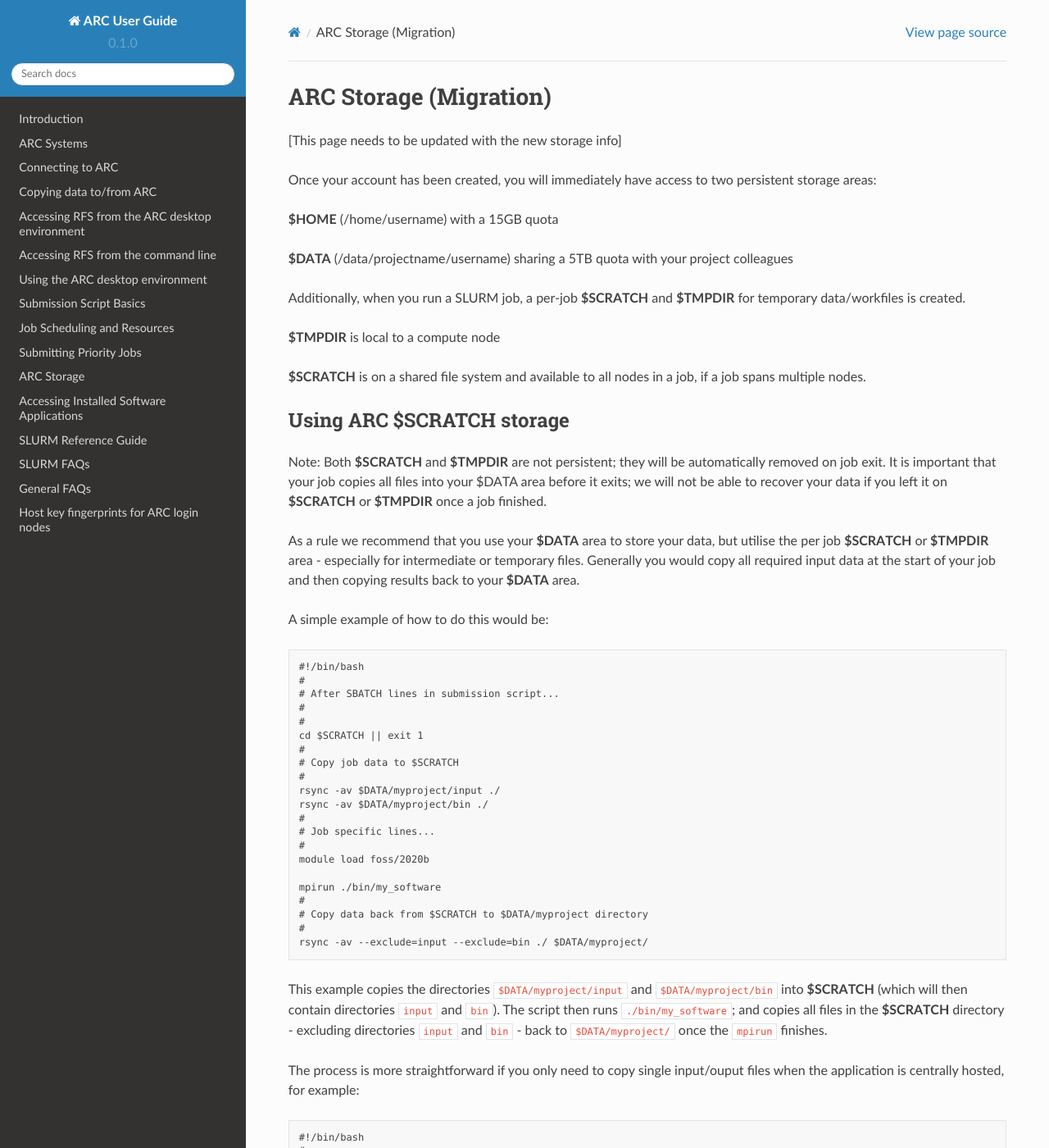
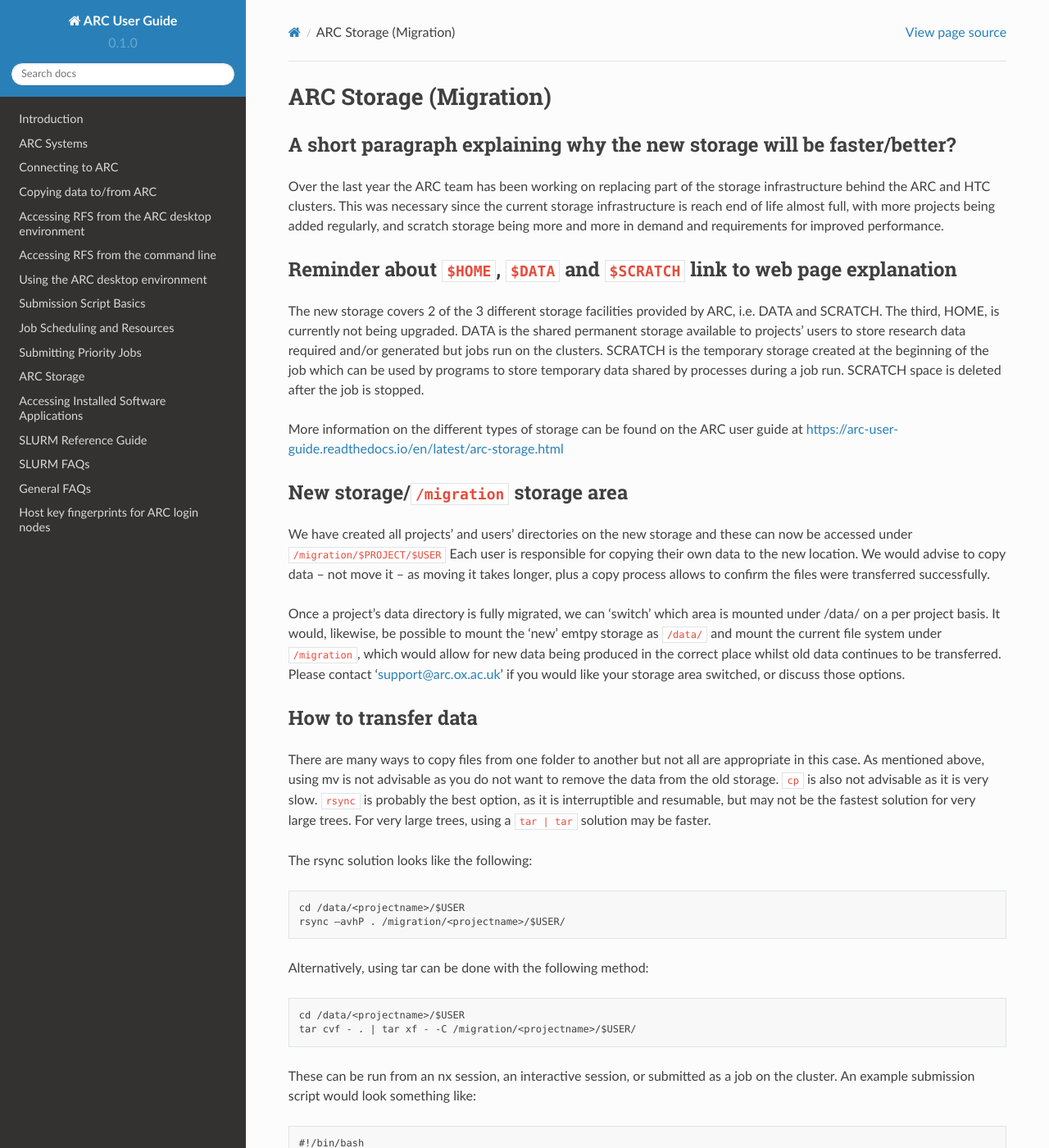
Before and after one commit to tina-friedrich/arc-user-guide, a Sphinx documentation site: the page built from docs/source/arc-storage-migration.rst, in a window 1280 px wide and 1400 px high. Shown: the whole window at 82% size. Built offline with Sphinx 7.4.7 and the Read the Docs theme 2.0.0, drawn with Linux system fonts in a browser that asks for light colours; some of the changed text lies outside the part shown.

Commit message:
Update arc-storage-migration.rst
initial transfer from shared document

```diff
--- a/docs/source/arc-storage-migration.rst
+++ b/docs/source/arc-storage-migration.rst
@@ -1,83 +1,69 @@
 ARC Storage (Migration)
-==============================
-
-[This page needs to be updated with the new storage info]
+=======================
 
 
-Once your account has been created, you will immediately have access to two persistent storage areas:
+A short paragraph explaining why the new storage will be faster/better?
+-----------------------------------------------------------------------
 
-**$HOME** (/home/username) with a 15GB quota
+Over the last year the ARC team has been working on replacing part of the storage infrastructure behind the ARC and HTC clusters. This was necessary since the current storage infrastructure is reach end of life almost full, with more projects being added regularly, and scratch storage being more and more in demand and requirements for improved performance.
 
-**$DATA** (/data/projectname/username)  sharing a 5TB quota with your project colleagues
+Reminder about ``$HOME``, ``$DATA`` and ``$SCRATCH`` link to web page explanation
+---------------------------------------------------------------------------------
 
-Additionally, when you run a SLURM job, a per-job **$SCRATCH** and **$TMPDIR** for temporary data/workfiles is created.
+The new storage covers 2 of the 3 different storage facilities provided by ARC, i.e. DATA and SCRATCH. The third, HOME, is currently not being upgraded. DATA is the shared permanent storage available to projects' users to store research data required and/or generated but jobs run on the clusters. SCRATCH is the temporary storage created at the beginning of the job which can be used by programs to store temporary data shared by processes during a job run. SCRATCH space is deleted after the job is stopped.
 
-**$TMPDIR** is local to a compute node
+More information on the different types of storage can be found on the ARC user guide at https://arc-user-guide.readthedocs.io/en/latest/arc-storage.html
 
-**$SCRATCH** is on a shared file system and available to all nodes in a job, if a job spans multiple nodes.
+New storage/``/migration`` storage area
+---------------------------------------
 
-Using ARC $SCRATCH storage
---------------------------
+We have created all projects' and users' directories on the new storage and these can now be accessed under ``/migration/$PROJECT/$USER`` Each user is responsible for copying their own data to the new location. We would advise to copy data – not move it – as moving it takes longer, plus a copy process allows to confirm the files were transferred successfully.
 
-Note: Both **$SCRATCH** and **$TMPDIR** are not persistent; they will be automatically removed on job exit. It is important that your job copies all files into your $DATA area before it exits; we will not be able to recover your data if you left it on **$SCRATCH** or **$TMPDIR** once a job finished.
+Once a project's data directory is fully migrated, we can 'switch' which area is mounted under /data/ on a per project basis. It would, likewise, be possible to mount the 'new' emtpy storage as ``/data/`` and mount the current file system under ``/migration``, which would allow for new data being produced in the correct place whilst old data continues to be transferred. Please contact ‘support@arc.ox.ac.uk’ if you would like your storage area switched, or discuss those options.
 
-As a rule we recommend that you use your **$DATA** area to store your data, but utilise the per job **$SCRATCH** or **$TMPDIR** area - especially for intermediate or temporary files. Generally you would copy all required input data at the start of your job and then copying results back to your **$DATA** area.
+How to transfer data
+--------------------
 
-A simple example of how to do this would be::
+There are many ways to copy files from one folder to another but not all are appropriate in this case. As mentioned above, using mv is not advisable as you do not want to remove the data from the old storage. ``cp`` is also not advisable as it is very slow. ``rsync`` is probably the best option, as it is interruptible and resumable, but may not be the fastest solution for very large trees. For very large trees, using a ``tar | tar`` solution may be faster.
+
+The rsync solution looks like the following::
+
+  cd /data/<projectname>/$USER
+  rsync –avhP . /migration/<projectname>/$USER/
+
+Alternatively, using tar can be done with the following method::
+
+  cd /data/<projectname>/$USER
+  tar cvf - . | tar xf - -C /migration/<projectname>/$USER/
+
+These can be run from an nx session, an interactive session, or submitted as a job on the cluster. An example submission script would look something like::
 
   #!/bin/bash
-  #
-  # After SBATCH lines in submission script...
-  #
-  #
-  cd $SCRATCH || exit 1
-  #
-  # Copy job data to $SCRATCH
-  #
-  rsync -av $DATA/myproject/input ./
-  rsync -av $DATA/myproject/bin ./
-  #
-  # Job specific lines...
-  #
-  module load foss/2020b
+  #SBATCH --nodes=1
+  #SBATCH --ntasks-per-node=1
+  #SBATCH --cpus-per-task=2
+  #SBATCH --partition=short
+  #SBATCH --job-name=Data_migration
 
-  mpirun ./bin/my_software
-  #
-  # Copy data back from $SCRATCH to $DATA/myproject directory
-  #
-  rsync -av --exclude=input --exclude=bin ./ $DATA/myproject/
+  module purge
 
-This example copies the directories ``$DATA/myproject/input`` and ``$DATA/myproject/bin`` into **$SCRATCH** (which will then contain directories ``input`` and ``bin``). The script then runs ``./bin/my_software``; and copies all files in the **$SCRATCH** directory - excluding directories ``input`` and ``bin`` - back to ``$DATA/myproject/`` once the ``mpirun`` finishes.
+  cd /data/<projectname>/$USER
 
-The process is more straightforward if you only need to copy single input/ouput files when the application is centrally hosted, for example::
+  # choose a method of transfer (uncomment the one you want to use)
+  #rsync -avhP . /migration/<projectname>/$USER/
+  #tar cvf - . | tar xf - -C /migration/<projectname>/$USER/
 
-  #!/bin/bash
-  #
-  # After SBATCH lines in submission script...
-  #
-  #
-  # Load appropriate module, in this test case we are using Gaussian
 
-  module load Gaussian/16.C.01
+Be careful when using a cluster job, and especially when copying in an interactive session; the time limit might interrupt your transfer before it is complete.
 
-  # Set input/output filenames
-  #
-  export INPUT_FILE=test397.com
-  export OUTPUT_FILE=test397.log
+Who is responsible for migrating the data?
+------------------------------------------
 
-  echo "copying input from $SLURM_SUBMIT_DIR/$INPUT_FILE ..."
+Each user is responsible for transferring their data; however, the project PI or a user appointed by the project PI is responsible for gathering progress from all project users and make the decision for when the whole project should be switched from the old storage to the new. The switch from old to new has to be done on a project basis. We cannot move users individually.
 
-  cd $SCRATCH || exit 1
-  cp $SLURM_SUBMIT_DIR/$INPUT_FILE ./
+How long will my data be available on the old storage after migration?
+----------------------------------------------------------------------
 
-  # Job specific application command line...
-  #
-  g16 < $INPUT_FILE > $OUTPUT_FILE
-
-  # Copy output back from $SCRATCH to job directory
-  #
-  echo "copying output back to $SLURM_SUBMIT_DIR/ ..."
-  cp $OUTPUT_FILE $SLURM_SUBMIT_DIR/
 
 
 If you are unable to access either of these directories, please let us know.
```
